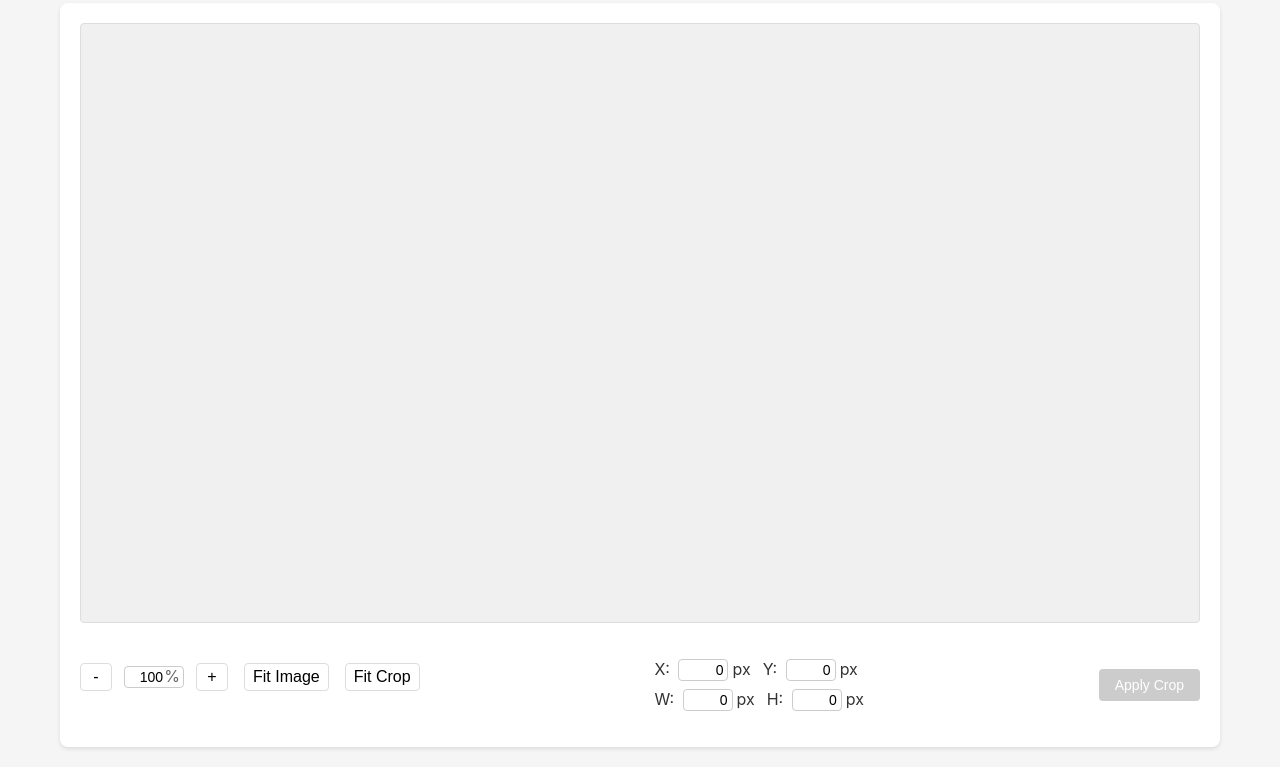
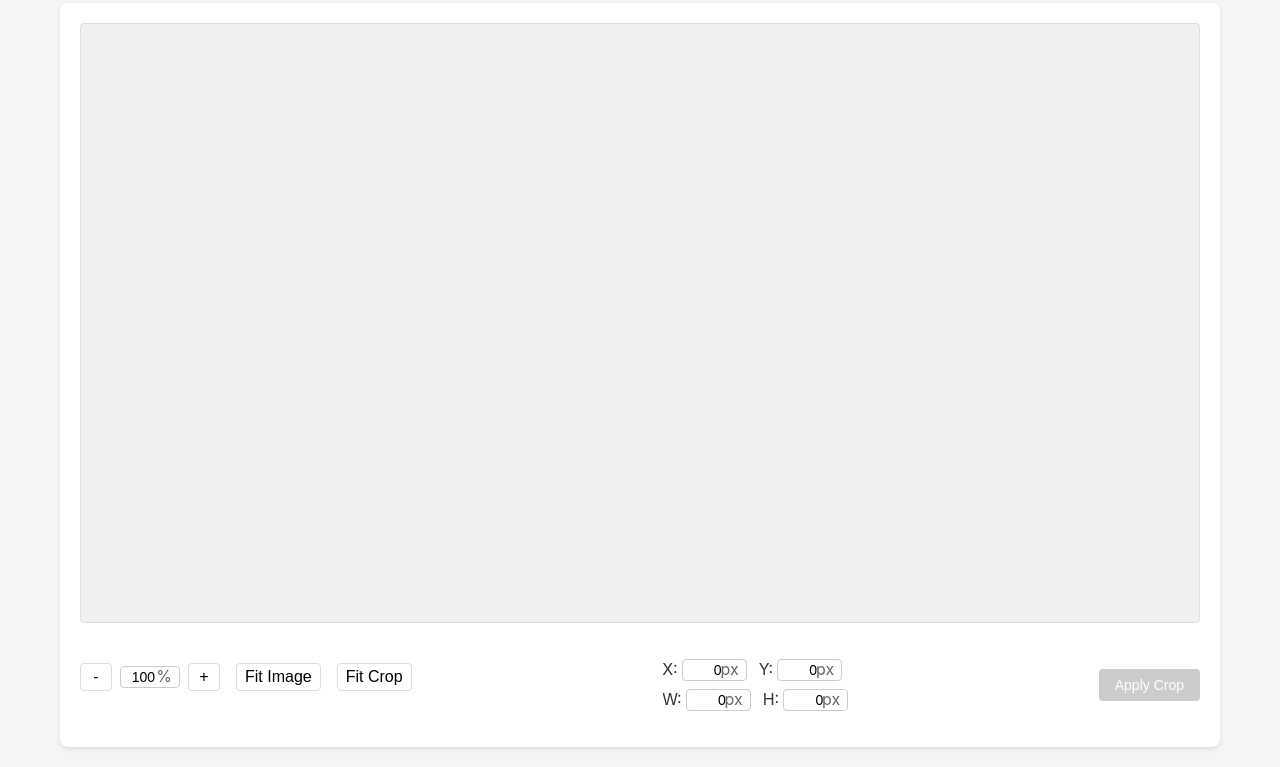
Before and after one commit to evnb/crop-base, a website with bundled scripts: page src/index.html in a window 1280 px wide. Shown: the part 75-842 px from the top of the page. Built offline with nearby package versions, Linux system fonts and the light colour scheme.

Commit message:
Improve coordinate and size input styling with unit containers
- Add unit-input-container for consistent unit symbol placement
- Enhance input styling for coordinate and size inputs
- Adjust input width and padding to accommodate unit symbols
- Improve layout and alignment of coordinate and size display elements

```diff
--- a/src/index.html
+++ b/src/index.html
@@ -50,12 +50,24 @@
                 </div>
                 <div class="position-info">
                     <div class="coordinate-display">
-                        <span>X: <input type="number" id="cropX" value="0" class="number-input" title="X coordinate">px</span>
-                        <span>Y: <input type="number" id="cropY" value="0" class="number-input" title="Y coordinate">px</span>
+                        <span>X: <div class="unit-input-container">
+                            <input type="number" id="cropX" value="0" class="number-input" title="X coordinate">
+                            <span class="unit-symbol">px</span>
+                        </div></span>
+                        <span>Y: <div class="unit-input-container">
+                            <input type="number" id="cropY" value="0" class="number-input" title="Y coordinate">
+                            <span class="unit-symbol">px</span>
+                        </div></span>
                     </div>
                     <div class="size-display">
-                        <span>W: <input type="number" id="cropWidth" value="0" min="1" class="number-input" title="Width">px</span>
-                        <span>H: <input type="number" id="cropHeight" value="0" min="1" class="number-input" title="Height">px</span>
+                        <span>W: <div class="unit-input-container">
+                            <input type="number" id="cropWidth" value="0" min="1" class="number-input" title="Width">
+                            <span class="unit-symbol">px</span>
+                        </div></span>
+                        <span>H: <div class="unit-input-container">
+                            <input type="number" id="cropHeight" value="0" min="1" class="number-input" title="Height">
+                            <span class="unit-symbol">px</span>
+                        </div></span>
                     </div>
                 </div>
                 <button id="applyCrop" class="primary-button" disabled>Apply Crop</button>
--- a/src/styles.css
+++ b/src/styles.css
@@ -213,13 +213,15 @@ body {
     white-space: nowrap;
 }
 
-.zoom-input-container {
+.zoom-input-container,
+.unit-input-container {
     position: relative;
     display: inline-flex;
     align-items: center;
 }
 
-.zoom-symbol {
+.zoom-symbol,
+.unit-symbol {
     position: absolute;
     right: 8px;
     pointer-events: none;
@@ -256,9 +258,10 @@ body {
     box-shadow: 0 0 0 2px rgba(0,123,255,0.25);
 }
 
-.zoom-controls .number-input {
-    margin: 0 4px;
-    padding-right: 20px; /* Make room for the % symbol */
+.zoom-controls .number-input,
+.coordinate-display .number-input,
+.size-display .number-input {
+    padding-right: 24px; /* Make room for the unit symbol */
 }
 
 .coordinate-display,
@@ -268,8 +271,14 @@ body {
     margin: 4px 0;
 }
 
+.coordinate-display span,
+.size-display span {
+    display: flex;
+    align-items: center;
+    gap: 4px;
+}
+
 .coordinate-display .number-input,
 .size-display .number-input {
-    width: 50px;
-    margin: 0 4px;
+    width: 65px; /* Increased from 50px to accommodate the px suffix */
 }
```
